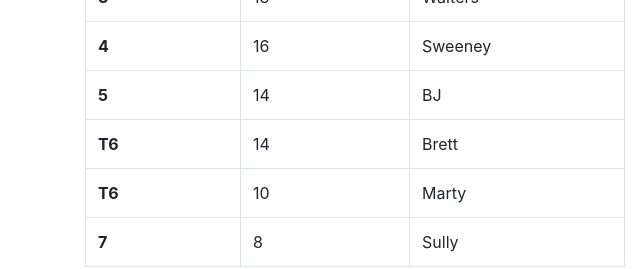
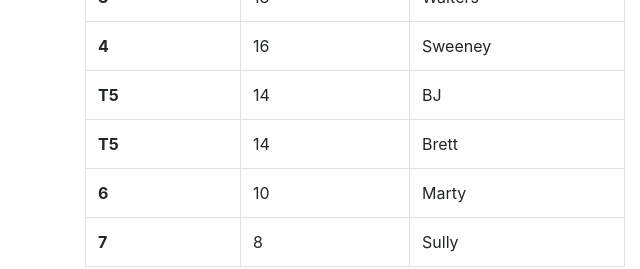
Before and after one commit to Fitzonreee/march-madness, a plain HTML site: page index.html in a window 1280 px wide. Shown: the part 410-679 px from the top of the page, 0-640 px from the left. Drawn offline with nearby package versions, Linux system fonts and the light colour scheme.

Commit message:
Updated leaderboard

```diff
--- a/index.html
+++ b/index.html
@@ -51,17 +51,17 @@
               <td>Sweeney</td>
             </tr>
             <tr>
-              <th scope="row">5</th>
+              <th scope="row">T5</th>
               <td>14</td>
               <td>BJ</td>
             </tr>
             <tr>
-              <th scope="row">T6</th>
+              <th scope="row">T5</th>
               <td>14</td>
               <td>Brett</td>
             </tr>
             <tr>
-              <th scope="row">T6</th>
+              <th scope="row">6</th>
               <td>10</td>
               <td>Marty</td>
             </tr>
```
